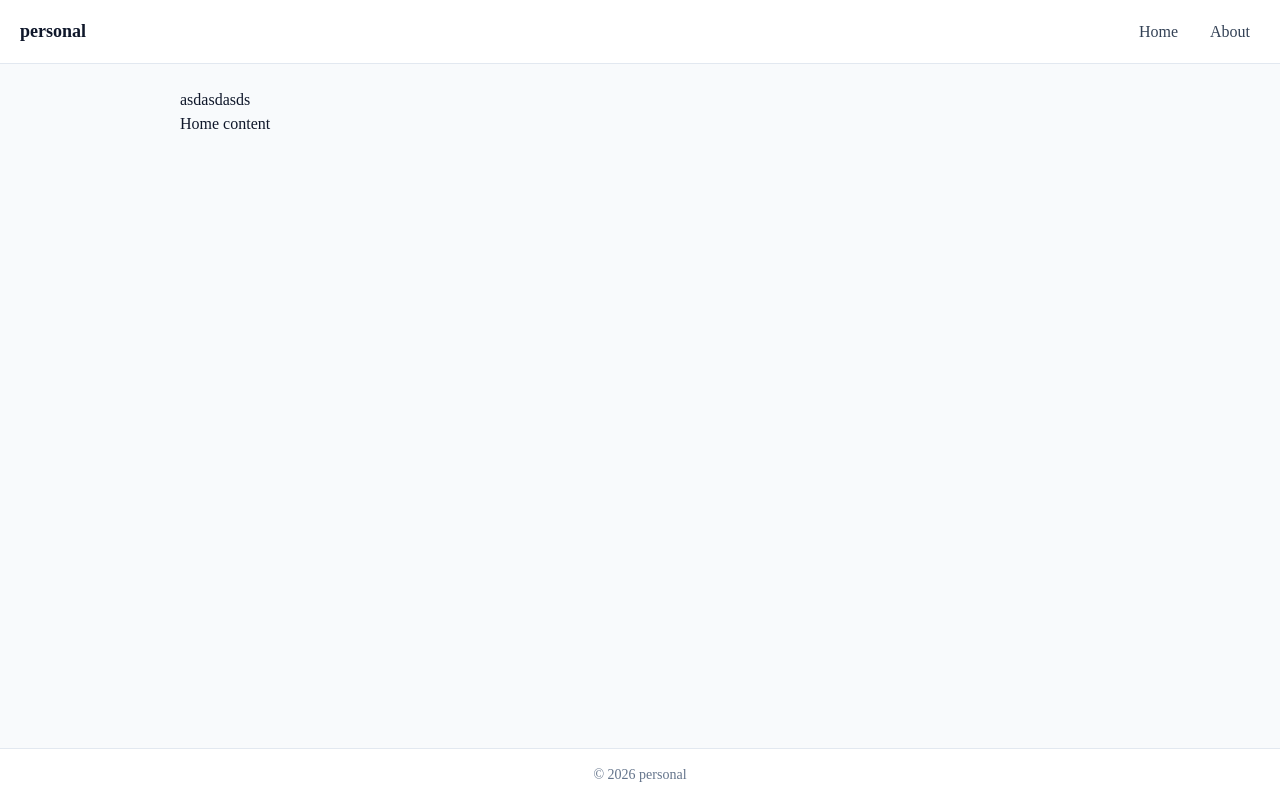
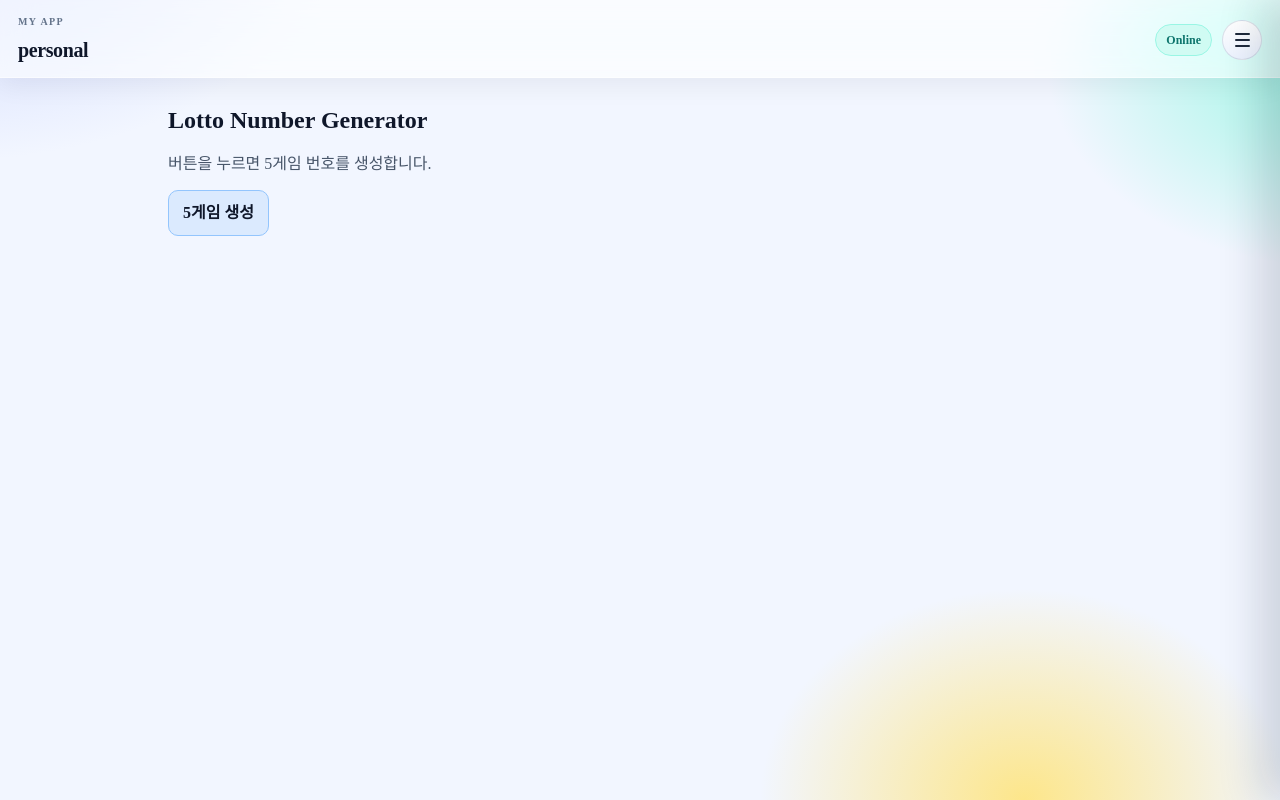
Before and after one commit to yjv1031/personal, a React (Vite) app: page /personal/home in a window 1280 px wide. Built offline with nearby package versions, Linux system fonts and the light colour scheme.

Commit message:
로또 생성기 추가

```diff
--- a/src/App.tsx
+++ b/src/App.tsx
@@ -1,6 +1,7 @@
 
 import { Navigate, Route, Routes } from 'react-router-dom'
 import Home from './page/home/Home'
+import About from './page/about/About'
 import NotFound from './page/not-found/NotFound'
 
 function App() {
@@ -8,7 +9,7 @@ function App() {
     <Routes>
       <Route path="/" element={<Navigate to="/home" replace />} />
       <Route path="/home" element={<Home />} />
-      <Route path="/about" element={<div>About</div>} />
+      <Route path="/about" element={<About />} />
       <Route path="*" element={<NotFound />} />
     </Routes>
   )
--- a/src/common/CommonLayout.css
+++ b/src/common/CommonLayout.css
@@ -1,53 +1,273 @@
+:root {
+  --bg-base: #f2f6ff;
+  --bg-accent-1: #c7d2fe;
+  --bg-accent-2: #99f6e4;
+  --bg-accent-3: #fde68a;
+  --surface: #ffffff;
+  --surface-soft: #f8faff;
+  --line: #e2e8f0;
+  --text: #0f172a;
+  --text-muted: #64748b;
+  --primary: #2563eb;
+}
+
+.app-shell {
+  min-height: 100vh;
+  position: relative;
+  background:
+    radial-gradient(42rem 26rem at -5% -12%, var(--bg-accent-1), transparent 62%),
+    radial-gradient(32rem 22rem at 105% 8%, var(--bg-accent-2), transparent 58%),
+    radial-gradient(30rem 24rem at 80% 100%, var(--bg-accent-3), transparent 55%),
+    var(--bg-base);
+}
+
 .common-layout {
+  position: relative;
+  width: 100%;
   min-height: 100vh;
   display: grid;
-  grid-template-rows: auto 1fr auto;
-  background: #f8fafc;
+  grid-template-rows: auto 1fr;
+}
+
+.common-header {
+  position: sticky;
+  top: 0;
+  z-index: 6;
+  display: flex;
+  justify-content: space-between;
+  align-items: center;
+  padding: 14px 18px 12px;
+  border-bottom: 1px solid rgba(255, 255, 255, 0.5);
+  background: rgba(255, 255, 255, 0.62);
+  backdrop-filter: blur(16px) saturate(150%);
+  box-shadow: 0 8px 26px rgba(15, 23, 42, 0.06);
+}
+
+.header-left,
+.header-right {
+  display: flex;
+  align-items: center;
+}
+
+.header-left {
+  flex-direction: column;
+  align-items: flex-start;
+  gap: 6px;
+}
+
+.header-right {
+  gap: 10px;
+}
+
+.header-status {
+  font-size: 12px;
+  font-weight: 700;
+  color: #0f766e;
+  padding: 6px 10px;
+  border-radius: 999px;
+  border: 1px solid #99f6e4;
+  background: rgba(204, 251, 241, 0.8);
+}
+
+.common-eyebrow {
+  font-size: 10px;
+  font-weight: 700;
+  letter-spacing: 0.14em;
+  color: var(--text-muted);
+  text-transform: uppercase;
+}
+
+.common-title {
+  font-size: 20px;
+  font-weight: 800;
+  letter-spacing: -0.02em;
+  color: var(--text);
+}
+
+.common-action {
+  width: 40px;
+  height: 40px;
+  border-radius: 999px;
+  border: 1px solid rgba(148, 163, 184, 0.3);
+  background: linear-gradient(180deg, #ffffff 0%, #edf3ff 100%);
+  display: grid;
+  place-content: center;
+  gap: 4px;
+  transition: transform 0.16s ease, box-shadow 0.16s ease, border-color 0.16s ease;
+}
+
+.common-action:hover {
+  transform: translateY(-1px) scale(1.02);
+  box-shadow: 0 10px 20px rgba(37, 99, 235, 0.18);
+  border-color: #93c5fd;
+}
+
+.common-action span {
+  display: block;
+  width: 15px;
+  height: 2px;
+  border-radius: 999px;
+  background: #1e293b;
+}
+
+.common-main {
+  width: min(980px, 100%);
+  margin: 0 auto;
+  padding: 24px 18px 28px;
+}
+
+.menu-overlay {
+  position: fixed;
+  inset: 0;
+  background: rgba(2, 6, 23, 0.35);
+  opacity: 0;
+  pointer-events: none;
+  transition: opacity 0.24s ease;
+  z-index: 9;
+}
+
+.menu-overlay.is-open {
+  opacity: 1;
+  pointer-events: auto;
+}
+
+.slide-menu {
+  position: fixed;
+  top: 0;
+  right: 0;
+  z-index: 10;
+  height: 100vh;
+  width: min(360px, 88vw);
+  padding: 18px;
+  background: linear-gradient(
+    168deg,
+    rgba(255, 255, 255, 0.94) 0%,
+    rgba(240, 247, 255, 0.94) 100%
+  );
+  backdrop-filter: blur(16px);
+  border-left: 1px solid rgba(226, 232, 240, 0.95);
+  box-shadow: -20px 0 40px rgba(15, 23, 42, 0.16);
+  transform: translateX(100%);
+  transition: transform 0.24s ease;
+}
+
+.slide-menu.is-open {
+  transform: translateX(0);
+}
+
+.menu-header {
+  display: flex;
+  align-items: center;
+  justify-content: space-between;
+  margin-bottom: 14px;
+}
+
+.menu-kicker {
+  font-size: 11px;
+  font-weight: 700;
+  letter-spacing: 0.09em;
+  color: var(--text-muted);
+  text-transform: uppercase;
+}
+
+.menu-header h2 {
+  font-size: 22px;
+  font-weight: 800;
+  color: var(--text);
+  letter-spacing: -0.02em;
+}
+
+.menu-close {
+  width: 34px;
+  height: 34px;
+  border-radius: 999px;
+  border: 1px solid var(--line);
+  background: var(--surface-soft);
+  color: #475569;
+  font-size: 20px;
+  line-height: 1;
+  transform: rotate(45deg);
+}
+
+.menu-profile {
+  display: flex;
+  gap: 12px;
+  align-items: center;
+  padding: 12px;
+  border-radius: 14px;
+  border: 1px solid #dbeafe;
+  background: rgba(239, 246, 255, 0.85);
+  margin-bottom: 14px;
+}
+
+.menu-avatar {
+  width: 38px;
+  height: 38px;
+  border-radius: 999px;
+  display: grid;
+  place-items: center;
+  font-size: 12px;
+  font-weight: 800;
+  color: #ffffff;
+  background: linear-gradient(135deg, #2563eb 0%, #14b8a6 100%);
+}
+
+.menu-name {
+  font-size: 14px;
+  font-weight: 700;
   color: #0f172a;
 }
 
-.common-header {
-  height: 64px;
-  padding: 0 20px;
+.menu-mail {
+  font-size: 12px;
+  color: #64748b;
+}
+
+.menu-nav {
+  display: grid;
+  gap: 8px;
+}
+
+.menu-nav a {
   display: flex;
   align-items: center;
-  justify-content: space-between;
-  border-bottom: 1px solid #e2e8f0;
-  background: #ffffff;
+  gap: 10px;
+  padding: 13px 12px;
+  border-radius: 12px;
+  color: #334155;
+  border: 1px solid var(--line);
+  background: linear-gradient(180deg, #ffffff 0%, #f5f8ff 100%);
+  font-weight: 700;
+  letter-spacing: -0.01em;
+  transition: transform 0.16s ease, border-color 0.16s ease;
 }
 
-.common-title {
-  font-size: 18px;
-  font-weight: 700;
+.menu-nav a:hover {
+  transform: translateY(-1px);
+  border-color: #bfdbfe;
+  box-shadow: 0 8px 18px rgba(59, 130, 246, 0.1);
 }
 
-.common-nav {
-  display: flex;
-  gap: 12px;
+.menu-dot {
+  width: 8px;
+  height: 8px;
+  border-radius: 999px;
+  background: #94a3b8;
 }
 
-.common-nav a {
-  padding: 6px 10px;
-  border-radius: 8px;
-  color: #334155;
+.menu-nav a.is-active {
+  color: #0f2f86;
+  border-color: #93c5fd;
+  background: linear-gradient(180deg, #eff6ff 0%, #dbeafe 100%);
+  box-shadow: 0 10px 20px rgba(37, 99, 235, 0.16);
 }
 
-.common-nav a:hover {
-  background: #e2e8f0;
+.menu-nav a.is-active .menu-dot {
+  background: #2563eb;
 }
 
-.common-main {
-  width: min(960px, 100%);
-  margin: 0 auto;
-  padding: 24px 20px;
+@media (max-width: 768px) {
+  .common-main {
+    padding-top: 18px;
+  }
 }
-
-.common-footer {
-  height: 52px;
-  border-top: 1px solid #e2e8f0;
-  display: grid;
-  place-items: center;
-  font-size: 14px;
-  color: #64748b;
-  background: #ffffff;
-}
--- a/src/common/CommonLayout.tsx
+++ b/src/common/CommonLayout.tsx
@@ -1,5 +1,6 @@
 import type { ReactNode } from 'react'
-import { Link } from 'react-router-dom'
+import { useState } from 'react'
+import { NavLink } from 'react-router-dom'
 import './CommonLayout.css'
 
 type CommonLayoutProps = {
@@ -7,19 +8,87 @@ type CommonLayoutProps = {
 }
 
 function CommonLayout({ children }: CommonLayoutProps) {
+  const [isMenuOpen, setIsMenuOpen] = useState(false)
+
+  const closeMenu = () => setIsMenuOpen(false)
+
   return (
-    <div className="common-layout">
-      <header className="common-header">
-        <h1 className="common-title">personal</h1>
-        <nav className="common-nav">
-          <Link to="/">Home</Link>
-          <Link to="/about">About</Link>
-        </nav>
-      </header>
+    <div className="app-shell">
+      <div className="common-layout">
+        <header className="common-header">
+          <div className="header-left">
+            <p className="common-eyebrow">MY APP</p>
+            <h1 className="common-title">personal</h1>
+          </div>
+          <div className="header-right">
+            <span className="header-status">Online</span>
+            <button
+              className="common-action"
+              type="button"
+              aria-label="Open menu"
+              onClick={() => setIsMenuOpen(true)}
+            >
+              <span />
+              <span />
+              <span />
+            </button>
+          </div>
+        </header>
 
-      <main className="common-main">{children}</main>
+        <main className="common-main">{children}</main>
 
-      <footer className="common-footer">© 2026 personal</footer>
+        <div
+          className={isMenuOpen ? 'menu-overlay is-open' : 'menu-overlay'}
+          role="button"
+          tabIndex={0}
+          aria-label="Close menu"
+          onClick={closeMenu}
+          onKeyDown={(event) => {
+            if (event.key === 'Enter' || event.key === ' ') {
+              closeMenu()
+            }
+          }}
+        />
+
+        <aside className={isMenuOpen ? 'slide-menu is-open' : 'slide-menu'} aria-hidden={!isMenuOpen}>
+          <div className="menu-header">
+            <div>
+              <p className="menu-kicker">Workspace</p>
+              <h2>Navigation</h2>
+            </div>
+            <button type="button" className="menu-close" onClick={closeMenu} aria-label="Close menu">
+              +
+            </button>
+          </div>
+          <section className="menu-profile">
+            <div className="menu-avatar" aria-hidden>
+              YJ
+            </div>
+            <div>
+              <p className="menu-name">YJ Workspace</p>
+              <p className="menu-mail">personal@app.local</p>
+            </div>
+          </section>
+          <nav className="menu-nav" aria-label="Menu navigation">
+            <NavLink
+              to="/home"
+              onClick={closeMenu}
+              className={({ isActive }) => (isActive ? 'is-active' : undefined)}
+            >
+              <span className="menu-dot" aria-hidden />
+              Home
+            </NavLink>
+            <NavLink
+              to="/about"
+              onClick={closeMenu}
+              className={({ isActive }) => (isActive ? 'is-active' : undefined)}
+            >
+              <span className="menu-dot" aria-hidden />
+              About
+            </NavLink>
+          </nav>
+        </aside>
+      </div>
     </div>
   )
 }
--- /dev/null
+++ b/src/page/about/About.tsx
@@ -0,0 +1,12 @@
+import CommonLayout from '../../common/CommonLayout'
+
+function About() {
+  return (
+    <CommonLayout>
+      <h2>About</h2>
+      <p>앱 소개 화면입니다.</p>
+    </CommonLayout>
+  )
+}
+
+export default About
--- /dev/null
+++ b/src/page/home/Home.css
@@ -0,0 +1,59 @@
+.lotto {
+  display: grid;
+  gap: 14px;
+}
+
+.lotto h2 {
+  font-size: 24px;
+  color: #0f172a;
+}
+
+.lotto p {
+  color: #475569;
+}
+
+.lotto button {
+  width: fit-content;
+  padding: 10px 14px;
+  border-radius: 10px;
+  border: 1px solid #93c5fd;
+  background: #dbeafe;
+  color: #0f172a;
+  font-weight: 700;
+}
+
+.generated-time {
+  font-size: 13px;
+  color: #64748b;
+}
+
+.lotto ul {
+  display: grid;
+  gap: 10px;
+}
+
+.lotto li {
+  display: grid;
+  gap: 8px;
+  padding: 12px;
+  border-radius: 12px;
+  border: 1px solid #dbeafe;
+  background: #f8fbff;
+}
+
+.balls {
+  display: flex;
+  flex-wrap: wrap;
+  gap: 8px;
+}
+
+.balls span {
+  width: 34px;
+  height: 34px;
+  border-radius: 999px;
+  display: grid;
+  place-items: center;
+  font-weight: 700;
+  color: #0b3aa4;
+  background: #e0e7ff;
+}
--- a/src/page/home/Home.tsx
+++ b/src/page/home/Home.tsx
@@ -1,10 +1,87 @@
+import { useMemo, useState } from 'react'
 import CommonLayout from '../../common/CommonLayout'
+import './Home.css'
+
+const GAME_COUNT = 5
+const NUMBER_COUNT = 6
+const MIN_NUMBER = 1
+const MAX_NUMBER = 45
+
+function getCurrentTimeMicros() {
+  return BigInt(Math.floor((performance.timeOrigin + performance.now()) * 1000))
+}
+
+function getMixedUint32() {
+  const cryptoValue = new Uint32Array(1)
+  crypto.getRandomValues(cryptoValue)
+
+  const timeMicros = getCurrentTimeMicros()
+  const lower = timeMicros & 0xffffffffn
+  const upper = (timeMicros >> 32n) & 0xffffffffn
+  const mixed = (BigInt(cryptoValue[0]) ^ lower ^ upper) & 0xffffffffn
+
+  return Number(mixed)
+}
+
+function randomIntInclusive(min: number, max: number) {
+  const range = max - min + 1
+  const maxUint32 = 0x1_0000_0000
+  const limit = Math.floor(maxUint32 / range) * range
+
+  let value = getMixedUint32()
+  while (value >= limit) {
+    value = getMixedUint32()
+  }
+
+  return min + (value % range)
+}
+
+function createOneGame() {
+  const picked = new Set<number>()
+
+  while (picked.size < NUMBER_COUNT) {
+    picked.add(randomIntInclusive(MIN_NUMBER, MAX_NUMBER))
+  }
+
+  return [...picked].sort((a, b) => a - b)
+}
 
 function Home() {
+  const [games, setGames] = useState<number[][]>([])
+  const generatedAtMicros = useMemo(() => getCurrentTimeMicros().toString(), [games])
+
+  const handleGenerate = () => {
+    const next = Array.from({ length: GAME_COUNT }, () => createOneGame())
+    setGames(next)
+  }
+
   return (
     <CommonLayout>
-      <p>asdasdasds</p>
-      <p>Home content</p>
+      <section className="lotto">
+        <h2>Lotto Number Generator</h2>
+        {games.length === 0 && <p>버튼을 누르면 5게임 번호를 생성합니다.</p>}
+        <button type="button" onClick={handleGenerate}>
+          5게임 생성
+        </button>
+
+        {games.length > 0 && (
+          <>
+            <p className="generated-time">생성 시각(us): {generatedAtMicros}</p>
+            <ul>
+              {games.map((game, gameIndex) => (
+                <li key={`game-${gameIndex}`}>
+                  <strong>{gameIndex + 1}게임</strong>
+                  <div className="balls">
+                    {game.map((num) => (
+                      <span key={`${gameIndex}-${num}`}>{num}</span>
+                    ))}
+                  </div>
+                </li>
+              ))}
+            </ul>
+          </>
+        )}
+      </section>
     </CommonLayout>
   )
 }
```
